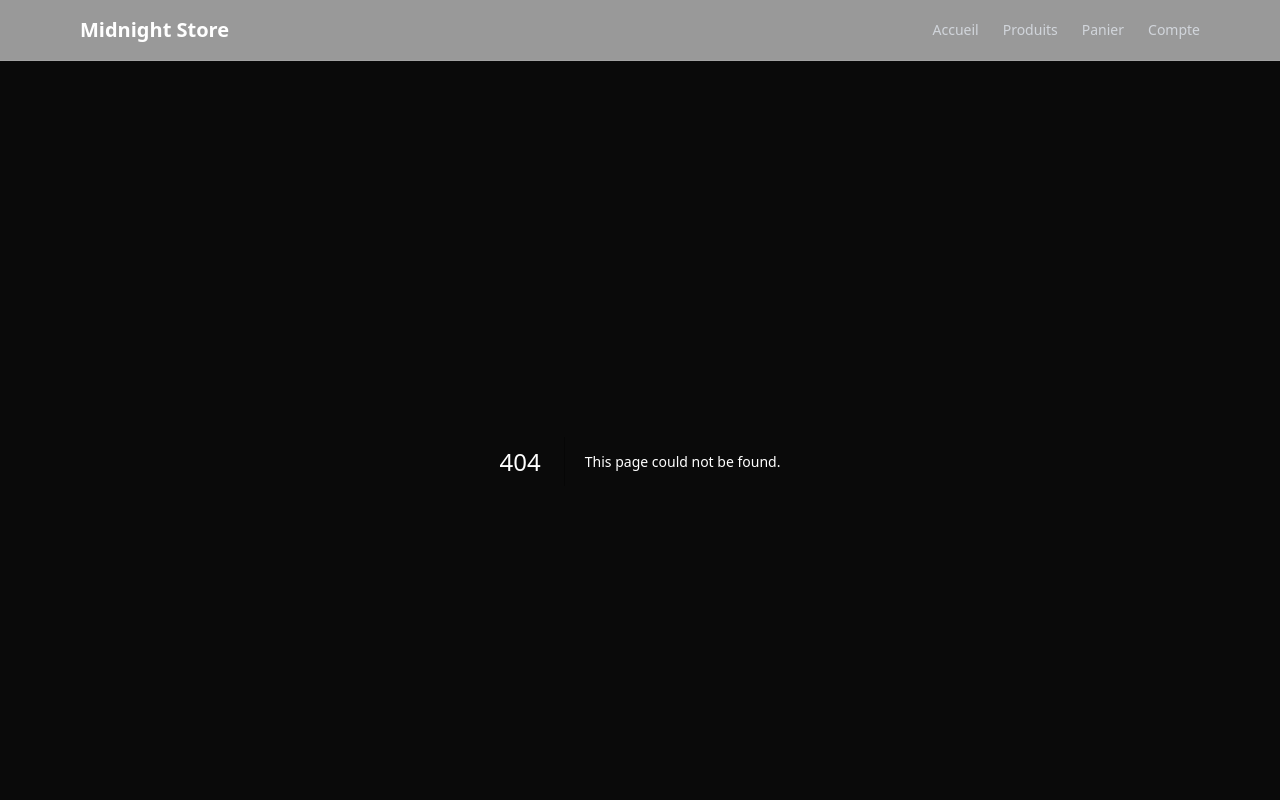
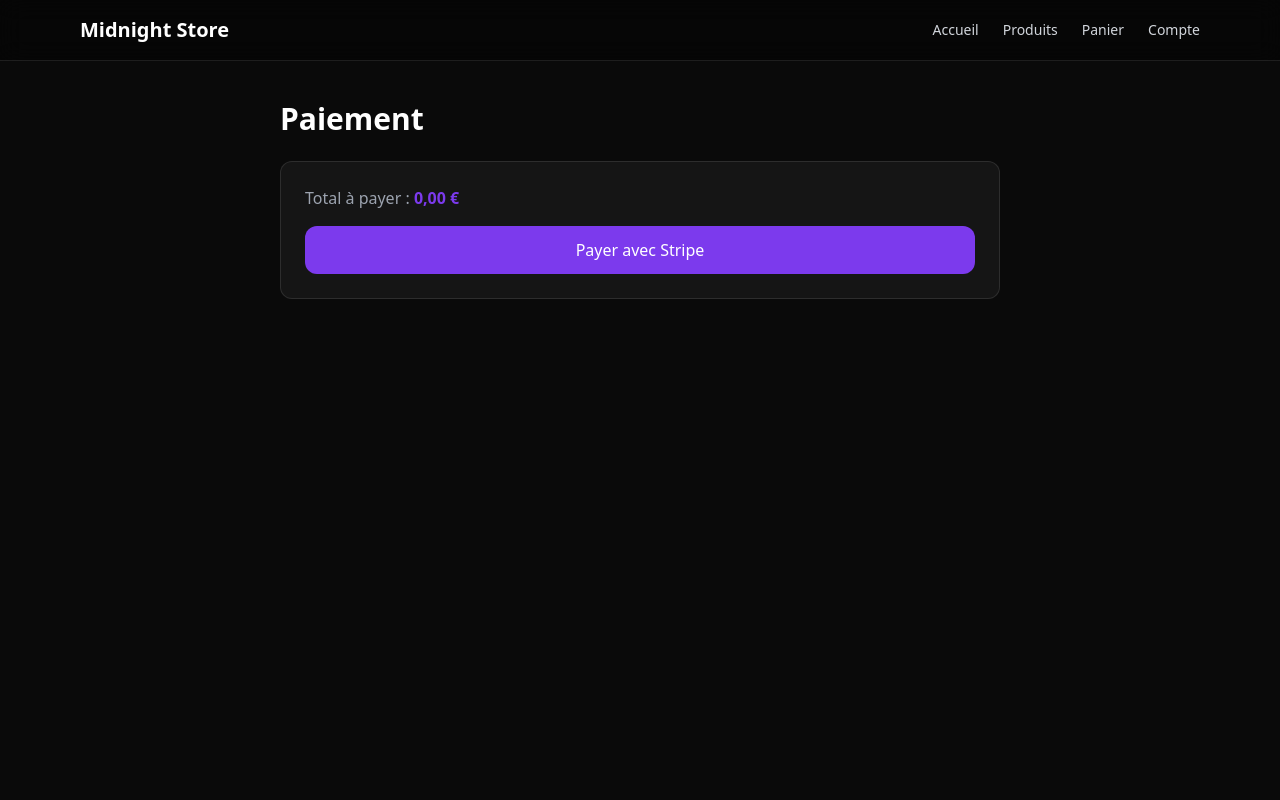
Before and after one commit to doudou764/Midnight-V2, a Next.js app: page /checkout in a window 1280 px wide. Before the commit this address had no page. Shown: the top 800 px of the page. Built offline with nearby package versions, Linux system fonts and the light colour scheme.

Commit message:
Implement checkout page with Stripe integration

```diff
--- /dev/null
+++ b/app/checkout/page.tsx
@@ -0,0 +1,45 @@
+"use client";
+
+import { useCart } from "@/lib/cart-store";
+import { formatPrice } from "@/lib/utils";
+
+export default function CheckoutPage() {
+  const { items } = useCart();
+
+  const total = items.reduce(
+    (sum, item) => sum + item.price * item.quantity,
+    0
+  );
+
+  const handleCheckout = async () => {
+    const res = await fetch("/api/stripe", {
+      method: "POST",
+      body: JSON.stringify({ items })
+    });
+
+    const data = await res.json();
+    window.location.href = data.url;
+  };
+
+  return (
+    <div className="max-w-3xl mx-auto px-6 py-10">
+      <h1 className="text-3xl font-bold mb-6">Paiement</h1>
+
+      <div className="bg-card p-6 rounded-xl border border-white/10">
+        <p className="text-gray-400 mb-4">
+          Total à payer :{" "}
+          <span className="text-primary font-bold">
+            {formatPrice(total)}
+          </span>
+        </p>
+
+        <button
+          onClick={handleCheckout}
+          className="w-full bg-primary py-3 rounded-xl"
+        >
+          Payer avec Stripe
+        </button>
+      </div>
+    </div>
+  );
+}
```
